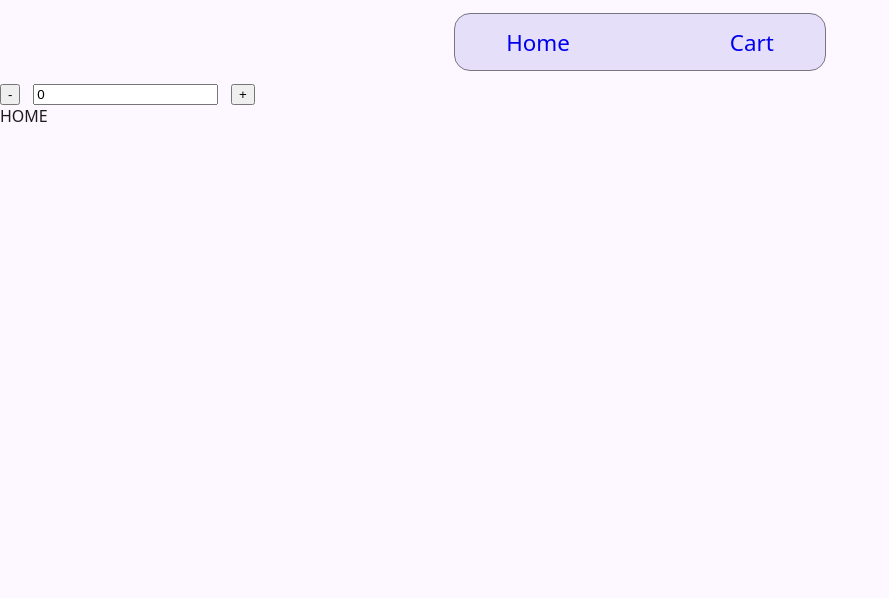
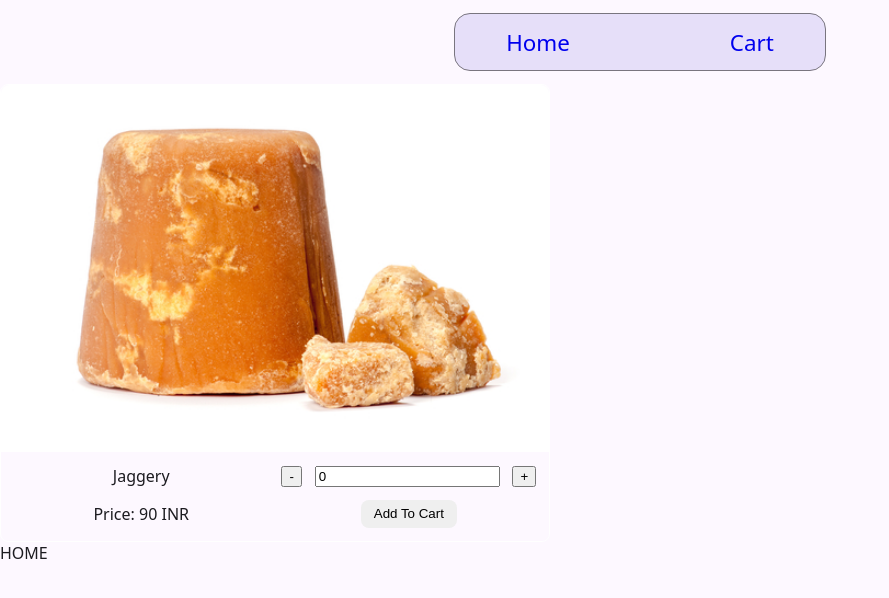
Before and after one commit to ajayfoo/odin-shopping-cart, a React (Vite) app: page / in a window 1280 px wide. Shown: the top 598 px of the page, without its empty margins (0-889 px from the left). Built offline with nearby package versions, Linux system fonts and the light colour scheme.

Commit message:
style: add basic styles for ProductCard

```diff
--- a/src/components/Counter/Counter.jsx
+++ b/src/components/Counter/Counter.jsx
@@ -7,7 +7,13 @@ const Counter = ({ count, onDecrement, onIncrement, onEdit }) => {
       <button aria-label="decrement" onClick={onDecrement}>
         -
       </button>
-      <input type="text" aria-label={count} value={count} onChange={onEdit} />
+      <input
+        className={classes["count"]}
+        type="text"
+        aria-label={count}
+        value={count}
+        onChange={onEdit}
+      />
       <button aria-label="increment" onClick={onIncrement}>
         +
       </button>
--- a/src/components/Counter/Counter.module.css
+++ b/src/components/Counter/Counter.module.css
@@ -2,3 +2,7 @@
   display: flex;
   gap: var(--small-gap);
 }
+
+.count {
+  min-inline-size: 5ch;
+}
--- a/src/components/Home/Home.jsx
+++ b/src/components/Home/Home.jsx
@@ -3,7 +3,7 @@ import ProductCard from "../ProductCard/ProductCard";
 export default function Home() {
   return (
     <>
-      <ProductCard />
+      <ProductCard imgSrc="src/temp/jaggery.jpg" title="Jaggery" price={90} />
       <p>HOME</p>
     </>
   );
--- a/src/components/ProductCard/ProductCard.jsx
+++ b/src/components/ProductCard/ProductCard.jsx
@@ -1,7 +1,9 @@
 import { useState } from "react";
+import PropTypes from "prop-types";
 import Counter from "../Counter/Counter";
+import classes from "./ProductCard.module.css";
 
-const ProductCard = () => {
+const ProductCard = ({ imgSrc, title, price }) => {
   const [count, setCount] = useState(0);
 
   const handleDecrement = () => {
@@ -10,6 +12,7 @@ const ProductCard = () => {
   const handleIncrement = () => {
     setCount(count + 1);
   };
+
   const handleEdit = ({ target: { value } }) => {
     if (value === "" || isNaN(value)) {
       setCount(0);
@@ -19,13 +22,27 @@ const ProductCard = () => {
   };
 
   return (
+    <div className={classes["product-card"]}>
+      <img className={classes["image"]} src={imgSrc} />
+      <div className={classes["controls"]}>
+        <p aria-label={title}>{title}</p>
         <Counter
           count={count}
           onDecrement={handleDecrement}
           onIncrement={handleIncrement}
           onEdit={handleEdit}
         />
+        <p>Price: {price} INR</p>
+        <button type="button">Add To Cart</button>
+      </div>
+    </div>
   );
 };
 
+ProductCard.propTypes = {
+  imgSrc: PropTypes.string.isRequired,
+  title: PropTypes.string.isRequired,
+  price: PropTypes.number.isRequired,
+};
+
 export default ProductCard;
--- /dev/null
+++ b/src/components/ProductCard/ProductCard.module.css
@@ -0,0 +1,27 @@
+.product-card {
+  display: inline-flex;
+  flex-direction: column;
+  gap: var(--small-gap);
+  border-radius: var(--medium-radius);
+  border: 1px solid white;
+}
+
+.image {
+  border-radius: var(--medium-radius) var(--medium-radius) 0 0;
+  grid-column: 1/-1;
+}
+
+.controls {
+  display: inline-grid;
+  gap: var(--small-gap);
+  grid-template-columns: 1fr 1fr;
+  place-items: center;
+  padding: var(--small-gap);
+  padding-block-start: 0;
+}
+
+.controls > button {
+  border-radius: var(--medium-radius);
+  border: none;
+  padding: var(--x-small-gap) var(--small-gap);
+}
--- a/src/main.css
+++ b/src/main.css
@@ -6,6 +6,7 @@
   --small-radius: 4px;
   --medium-radius: 8px;
   --large-radius: 16px;
+  --x-small-gap: clamp(0.25rem, 0.5vw, 0.5rem);
   --small-gap: clamp(0.5rem, 1vw, 1rem);
   --medium-gap: clamp(2rem, 4vw, 4rem);
   --small-font: clamp(0.5rem, 1vw, 0.8rem);
@@ -20,6 +21,11 @@
 body,
 p {
   margin: 0;
+}
+
+img {
+  max-inline-size: 100%;
+  block-size: auto;
 }
 @media screen and (prefers-color-scheme: light) {
   :root {
```
Also changed, not shown: src/temp/jaggery.jpg (added). Lines whose indentation alone changed are shown as unchanged.
